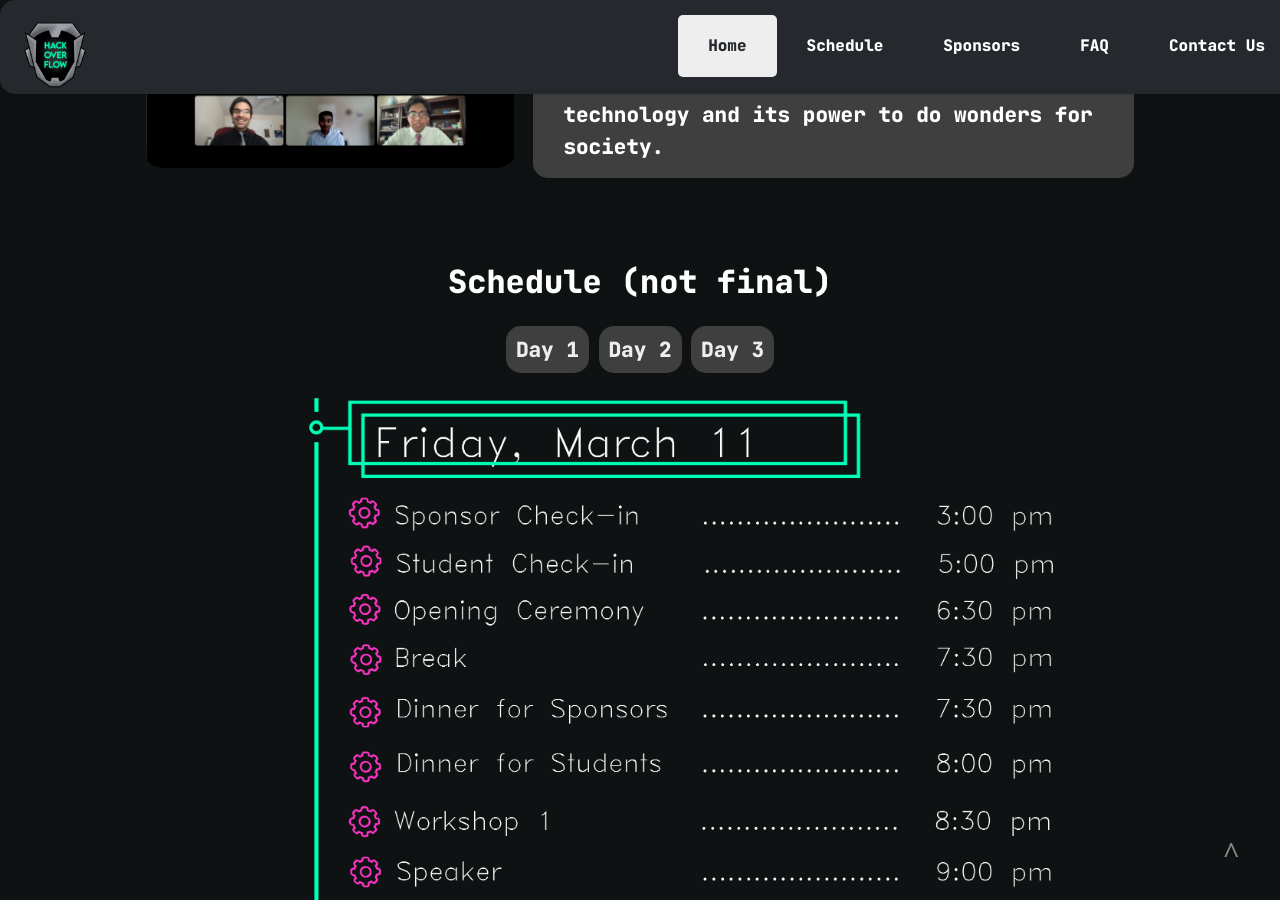
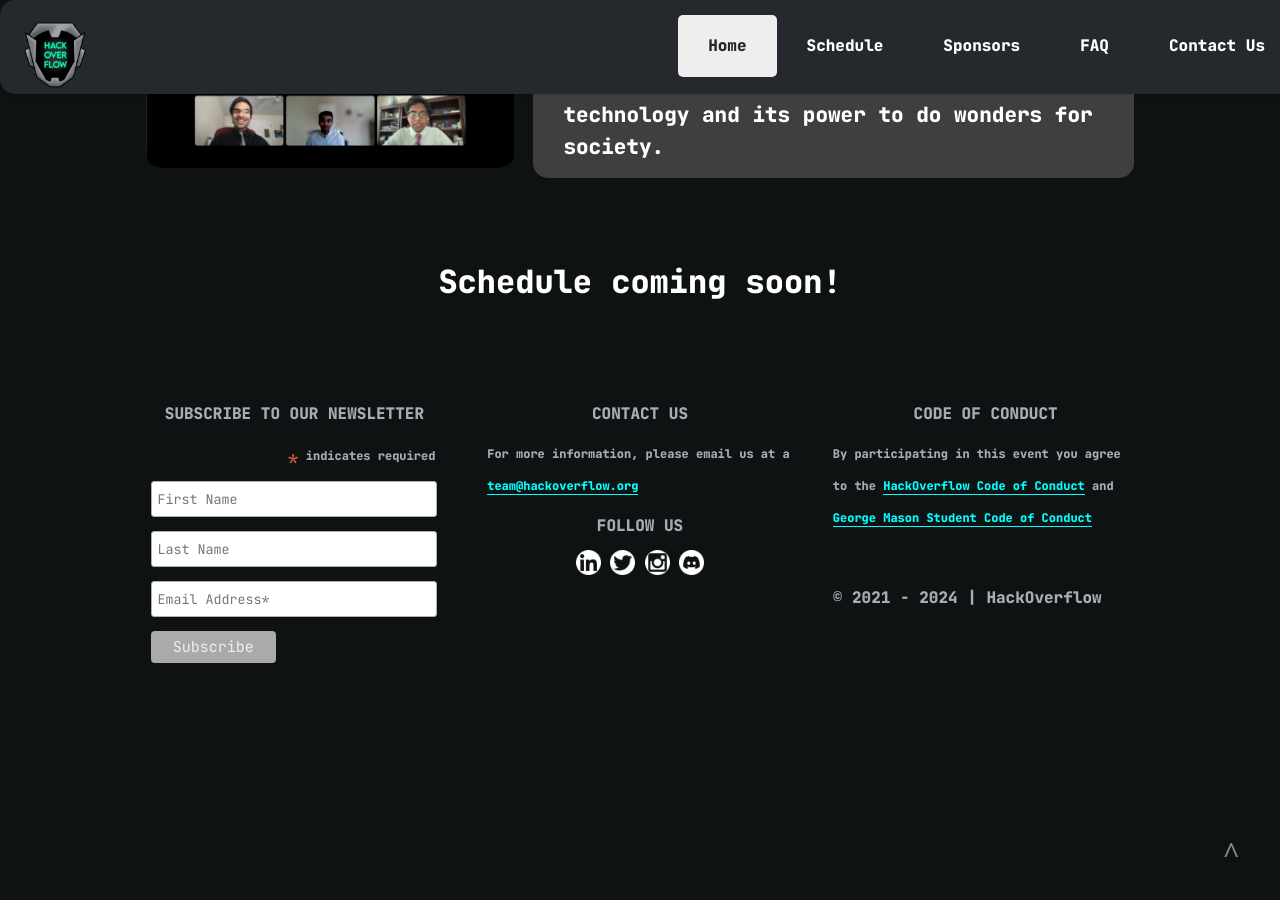
Before and after one commit to J-Souffle/T4GWebsite, a Jekyll site: the page built from pages/index.md, in a window 1280 px wide and 900 px high, scrolled down 1822 px. Built offline with Jekyll 4.4.1, drawn with Linux system fonts in a browser that asks for light colours; comment, search, counter and statistics services are not loaded; after the commit the page ends 2505 px from its top, so only the background shows below that.

Commit message:
Previous schedule hidden

```diff
--- a/_includes/schedule.html
+++ b/_includes/schedule.html
@@ -4,8 +4,8 @@
 <a class="anchor" id="schedule"></a>
 <section id="section-container" style="padding-bottom: 4rem;padding-top: 4rem;">
     <div class="w3-container">
-        <center><h1>Schedule (not final)</h1></center>
-        <center>
+        <center><h1>Schedule coming soon!</h1></center>
+        <!-- <center>
         <div class="w3-bar w3-black">
           <button class="w3-bar-item w3-button tablink w3-red" onclick="openCity(event,'Day 1')">Day 1</button>
           <button class="w3-bar-item w3-button tablink" onclick="openCity(event,'Day 2')">Day 2</button>
@@ -16,9 +16,9 @@
           <img src="../assets/images/friday-wttxt.png">
         </div>
 
-        <div id="Day 2" class="w3-container w3-border city" style="display:none">
+        <div id="Day 2" class="w3-container w3-border city" style="display:none"> -->
             <!-- <img src="../assets/images/Saturday-wttxt.png"> -->
-          <head>
+          <!-- <head>
             <style>
             table {
               border-collapse: collapse;
@@ -31,9 +31,9 @@
             }
             </style>
           </head>
-          <h3>Saturday, March 12</h3>
+          <h3>Saturday, March 12</h3> -->
 
-          <table>
+          <!-- <table>
           <tr style="height: 23px; background-color: #3f3f3f;">
           <td style="height: 23px;">Time</td>
           <td style="height: 23px;">Event</td>
@@ -49,9 +49,9 @@
           <td style="height: 23px;">Cloud DevOps Workshop</td>
           <td style="height: 23px;">Room 2017</td>
           </tr>
-          <tr style="height: 23px;">
+          <tr style="height: 23px;"> -->
           <!-- <td style="height: 23px;">&nbsp;</td> -->
-          <td style="height: 23px;">Base Systems Workshop</td>
+          <!-- <td style="height: 23px;">Base Systems Workshop</td>
           <td style="height: 23px;">Room 2016</td>
           </tr>
           <tr style="height: 23px;">
@@ -74,14 +74,14 @@
           <td style="height: 23px;">Intro to AI Workshop</td>
           <td style="height: 23px;">Room 2006</td>
           </tr>
-          <tr style="height: 23px;">
+          <tr style="height: 23px;"> -->
           <!-- <td style="height: 23px;">&nbsp;</td> -->
-          <td style="height: 23px;">Soldering Workshop</td>
+          <!-- <td style="height: 23px;">Soldering Workshop</td>
           <td style="height: 23px;">MIX</td>
           </tr>
-          <tr style="height: 23px;">
+          <tr style="height: 23px;"> -->
           <!-- <td style="height: 23px;">&nbsp;</td> -->
-          <td style="height: 23px;">Arduino Workshop</td>
+          <!-- <td style="height: 23px;">Arduino Workshop</td>
           <td style="height: 23px;">Room 2008</td>
           </tr>
           <tr style="height: 23px;">
@@ -94,9 +94,9 @@
           <td style="height: 23px;">Debugging Workshop</td>
           <td style="height: 23px;">Room 2016</td>
           </tr>
-          <tr style="height: 23px;">
+          <tr style="height: 23px;"> -->
           <!-- <td style="height: 23px;">&nbsp;</td> -->
-          <td style="height: 23px;">3D Printing</td>
+          <!-- <td style="height: 23px;">3D Printing</td>
           <td style="height: 23px;">MIX</td>
           </tr>
           <tr style="height: 23px;">
@@ -107,9 +107,9 @@
           </table>
         </div>
 
-        <div id="Day 3" class="w3-container w3-border city" style="display:none">
+        <div id="Day 3" class="w3-container w3-border city" style="display:none"> -->
             <!-- <img src="../assets/images/Sunday-wttxt.png"> -->
-            <head>
+            <!-- <head>
               <style>
               table {
                 border-collapse: collapse;
@@ -170,6 +170,6 @@
           </div>
         </div>
       </div>
-    </center>
+    </center> -->
 </section>
   <!-- Tab Section With ID attribute End -->
```
